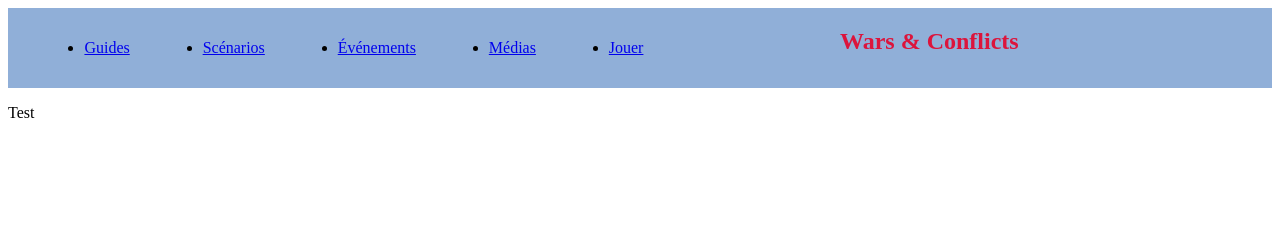
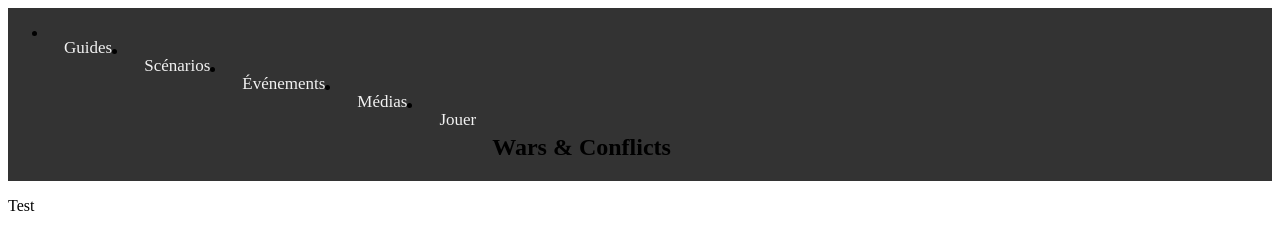
Before and after one commit to Omicronvision/Omicronvision.github.io, a plain HTML site: page index.html in a window 1280 px wide. Drawn offline with Linux system fonts and the light colour scheme.

Commit message:
Update style.css

```diff
--- a/style.css
+++ b/style.css
@@ -1,23 +1,23 @@
-/* This is the file for style */
-
 .navbar {
-    display: flex;
-    height: 10vh;
-    background-color: rgb(144, 175, 216);
+  background-color: #333;
+  overflow: hidden;
 }
 
-.nav {
-    display: flex;
-    width: 50%;
+.navbar a {
+  float: left;
+  color: #f2f2f2;
+  text-align: center;
+  padding: 14px 16px;
+  text-decoration: none;
+  font-size: 17px;
 }
 
-.Title-nav {
-    color: crimson;
-    margin-left: 20vh;
+.navbar a:hover {
+  background-color: #ddd;
+  color: black;
 }
 
-.object-nav {
-    width: auto;
-    margin: auto;
-    color: black
+.navbar a.active {
+  background-color: #04AA6D;
+  color: white;
 }
```
